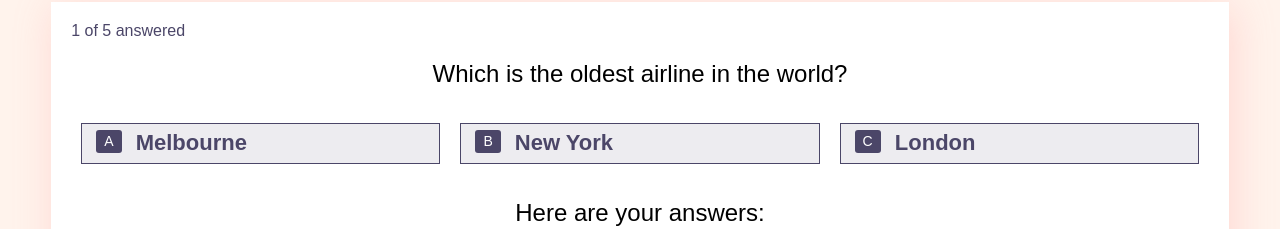
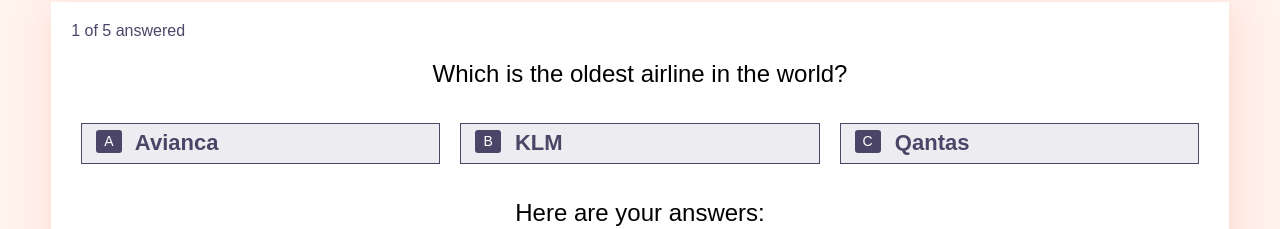
Before and after one commit to mashasik/Gingerbread, a React (Vite) app: page / in a window 1280 px wide. Shown: the part 188-417 px from the top of the page. Built offline with nearby package versions, Linux system fonts and the light colour scheme.

Commit message:
Rendering multiple component Button. Add Choices from Data

```diff
--- /dev/null
+++ b/src/components/Button.js
@@ -0,0 +1,20 @@
+import React, { Component } from 'react';
+
+class Button extends Component {
+  getLetter(index) {
+    const letters = ['A', 'B', 'C'];
+    return letters[index]
+  }
+
+  render() {
+    const { choice, index } = this.props;
+
+    return (
+      <button className="btn btn-huge">
+        <span className="letter">{this.getLetter(index)}</span> {choice}
+      </button>
+    );
+  }
+}
+
+export default Button;
--- /dev/null
+++ b/src/components/Choices.js
@@ -0,0 +1,17 @@
+import React from 'react';
+
+import Button from './Button';
+
+const Choices = ({choices}) => {
+  return (
+    <section className="choices">
+      {
+        choices.map((choice, index) =>
+          <Button key={index} choice={choice} index={index} />
+        )
+      }
+    </section>
+  );
+}
+
+export default Choices;
--- a/src/components/Question.js
+++ b/src/components/Question.js
@@ -1,22 +1,14 @@
 import React from 'react';
 
+import Choices from './Choices';
+
 const Question = ({current}) => {
-  const { question } = current;
+  const { question, choices } = current;
 
   return (
     <div className="quest">
       <h1>{ question }</h1>
-      <section className="choices">
-        <button className="btn btn-huge">
-          <span className="letter">A</span> Melbourne
-        </button>
-        <button className="btn btn-huge">
-          <span className="letter">B</span> New York
-        </button>
-        <button className="btn btn-huge">
-          <span className="letter">C</span> London
-        </button>
-      </section>
+      <Choices choices={choices} />
     </div>
   );
 };
```
Also changed, not shown: 1 other file (tests, documents, lock files or other folders).
